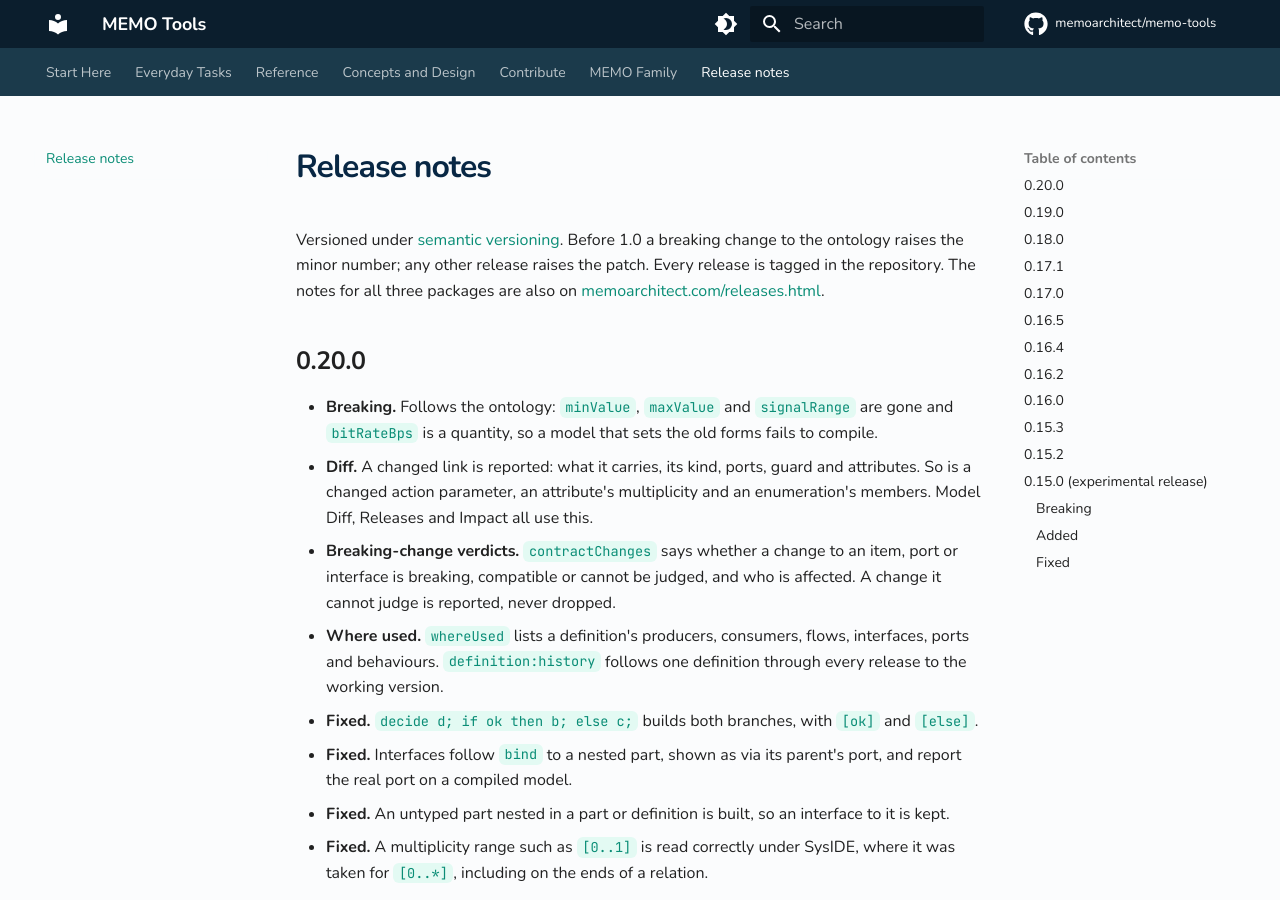
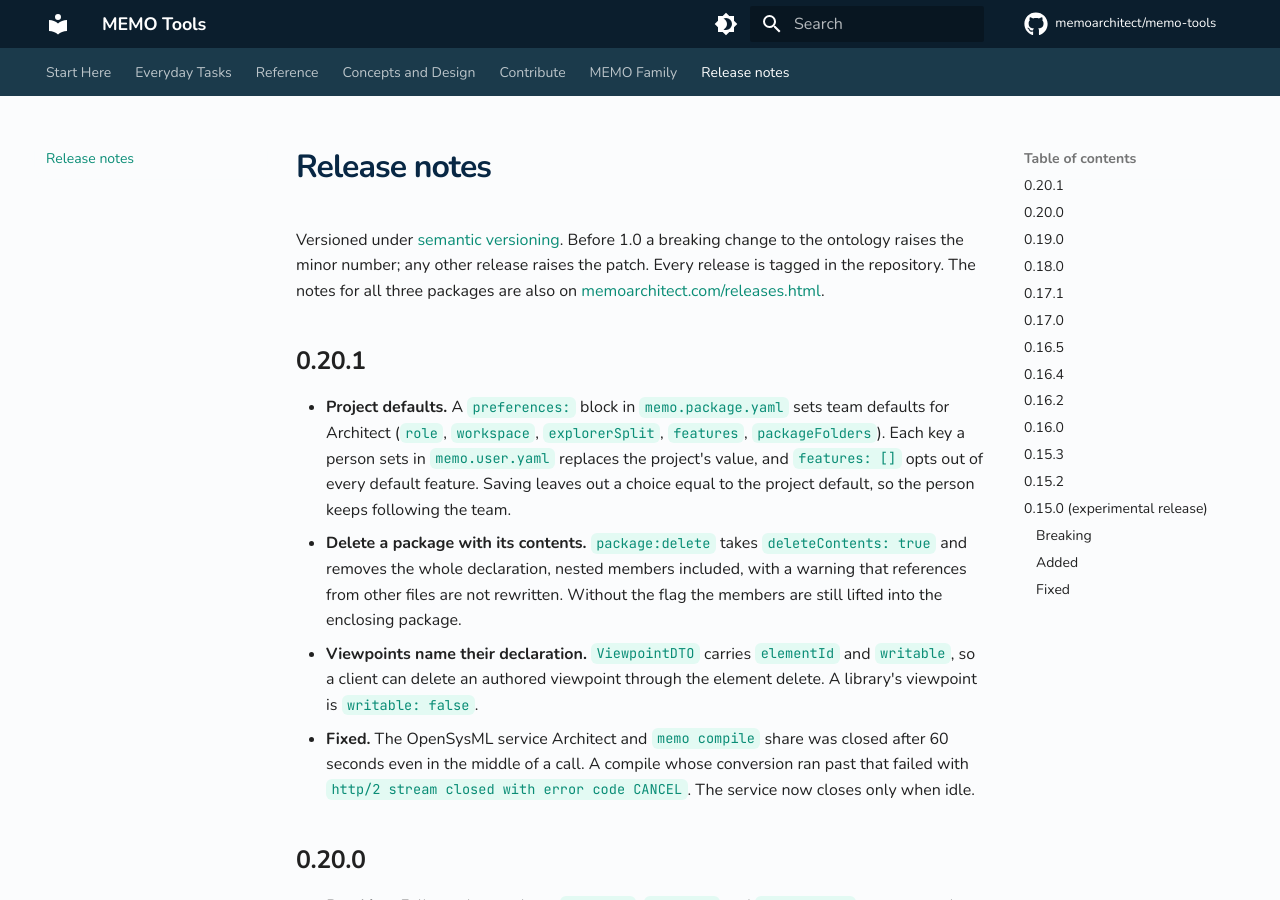
Before and after one commit to memoarchitect/memo-tools, an MkDocs documentation site: the page built from docs/release-notes.md, in a window 1280 px wide and 900 px high. Built offline with MkDocs 1.6.1 and Material for MkDocs 9.7.7, drawn with Linux system fonts in a browser that asks for light colours; comment, search, counter and statistics services are not loaded.

Commit message:
release: 0.20.1
Co-Authored-By: Claude Sonnet 5.5 <noreply@anthropic.com>

```diff
--- a/docs/release-notes.md
+++ b/docs/release-notes.md
@@ -1,6 +1,13 @@
 # Release notes
 
 Versioned under [semantic versioning](https://semver.org/). Before 1.0 a breaking change to the ontology raises the minor number; any other release raises the patch. Every release is tagged in the repository. The notes for all three packages are also on [memoarchitect.com/releases.html](https://memoarchitect.com/releases.html).
+
+## 0.20.1
+
+- **Project defaults.** A `preferences:` block in `memo.package.yaml` sets team defaults for Architect (`role`, `workspace`, `explorerSplit`, `features`, `packageFolders`). Each key a person sets in `memo.user.yaml` replaces the project's value, and `features: []` opts out of every default feature. Saving leaves out a choice equal to the project default, so the person keeps following the team.
+- **Delete a package with its contents.** `package:delete` takes `deleteContents: true` and removes the whole declaration, nested members included, with a warning that references from other files are not rewritten. Without the flag the members are still lifted into the enclosing package.
+- **Viewpoints name their declaration.** `ViewpointDTO` carries `elementId` and `writable`, so a client can delete an authored viewpoint through the element delete. A library's viewpoint is `writable: false`.
+- **Fixed.** The OpenSysML service Architect and `memo compile` share was closed after 60 seconds even in the middle of a call. A compile whose conversion ran past that failed with `http/2 stream closed with error code CANCEL`. The service now closes only when idle.
 
 ## 0.20.0
 
--- a/package.json
+++ b/package.json
@@ -1,6 +1,6 @@
 {
   "name": "@memoarchitect/tools",
-  "version": "0.20.0",
+  "version": "0.20.1",
   "description": "MEMO tools — SysML v2 parser, semantic model, validation, project operations, and CLI",
   "type": "module",
   "main": "./packages/tools/lib/index.js",
@@ -54,7 +54,7 @@
     "check:transport": "node scripts/measure-transport-latency.mjs"
   },
   "dependencies": {
-    "@memoarchitect/ontology": "0.20.0",
+    "@memoarchitect/ontology": "0.20.1",
     "@openmbee/opensysml": "0.10.0",
     "chalk": "^5.3.0",
     "chokidar": "^4.0.0",
--- a/pyproject.toml
+++ b/pyproject.toml
@@ -1,6 +1,6 @@
 [project]
 name = "memo-tools-docs"
-version = "0.20.0"
+version = "0.20.1"
 description = "Documentation for MEMO Tools"
 requires-python = ">=3.10"
 dependencies = [
```
Also changed, not shown: README.md (+1 -1 lines), 1 other file.
